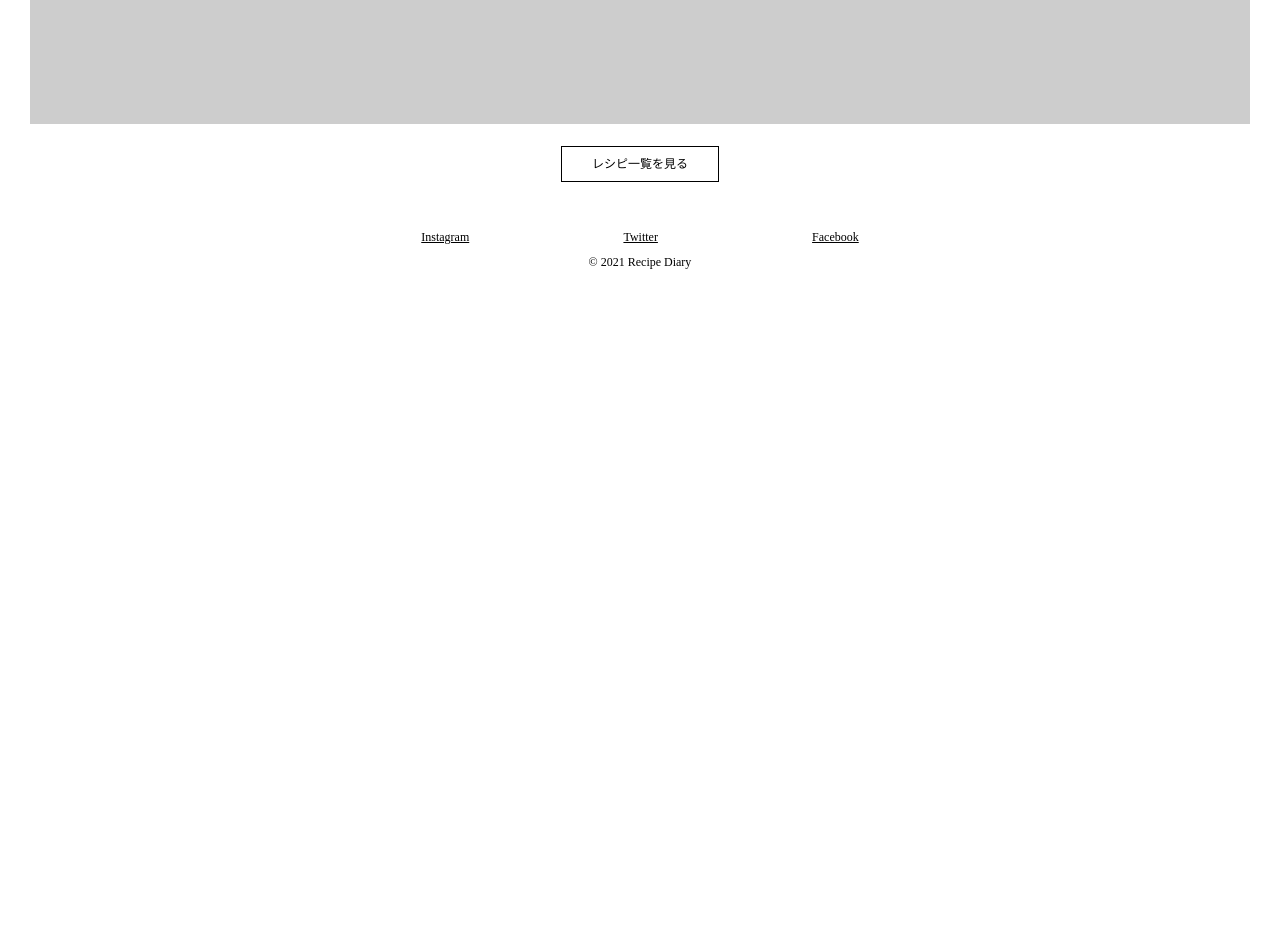
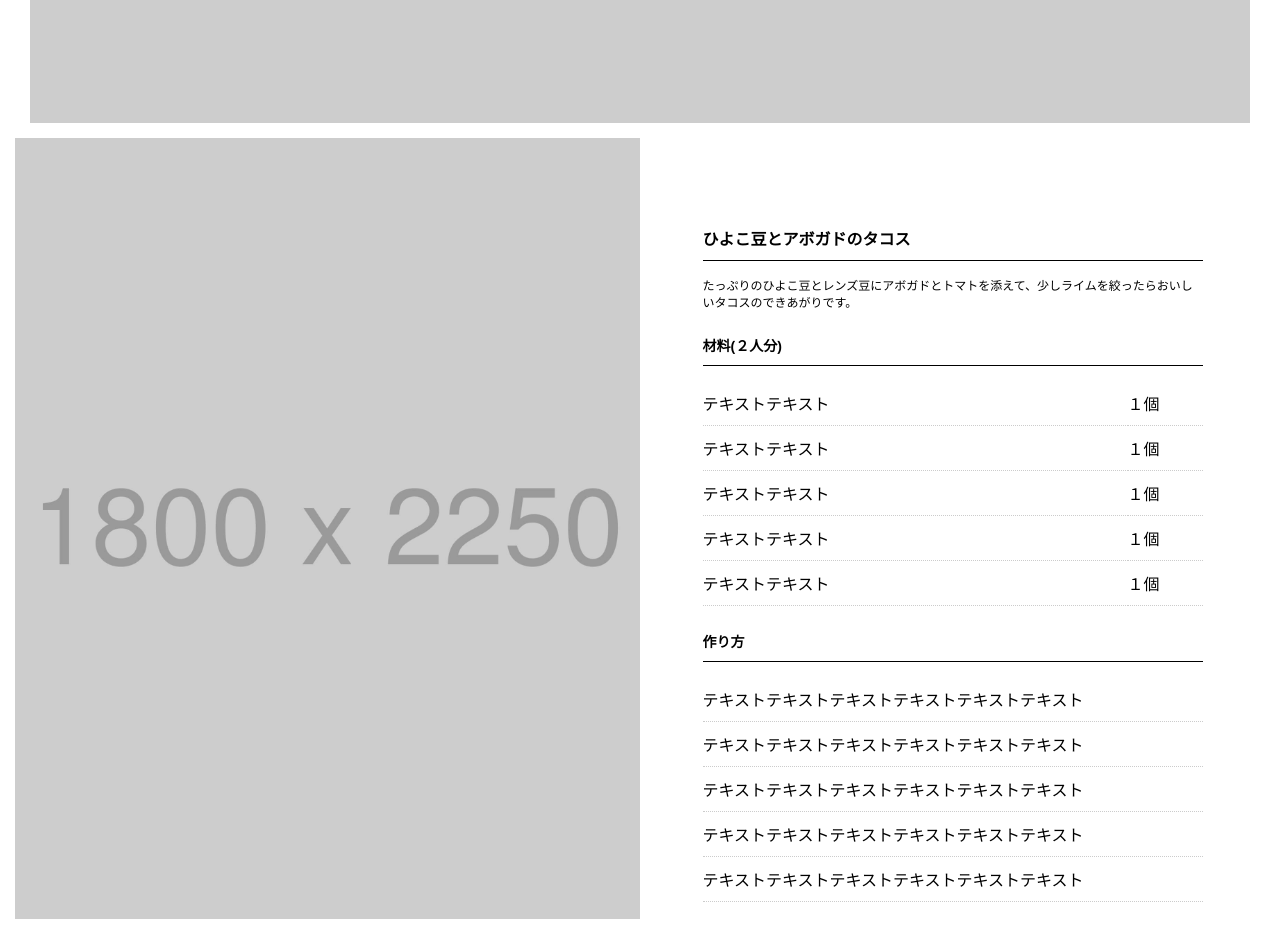
Before and after one commit to TakafumiJoko/Recipe, a plain HTML site: page index.html in a window 1280 px wide. Shown: the part 1387-2320 px from the top of the page. Before the commit the page ends 1687 px from the top, so only its background shows below. Drawn offline with Linux system fonts and the light colour scheme; some packages are replaced by stand-ins of ours.

Commit message:
Add recipe2

```diff
--- a/index.html
+++ b/index.html
@@ -13,15 +13,50 @@
     <div id="mainvisual">
       <img src="img/mainvisual.jpg" alt="">
     </div>
+
     <div id="copy">
       <h1>Recipe Diary</h1>
       <p>テキストテキストテキストテキストテキストテキストテキストテキストテキストテキストテキストテキストテキストテキストテキストテキスト</p>
     </div>
+
     <ul id="contents">
       <li class="content"><img src="img/recipe1.jpg"></li>
       <li class="content"><img src="img/recipe2.jpg"></li>
       <li class="content"><img src="img/recipe3.jpg"></li>
     </ul>
+
+    <div class="flex">
+      <div class="item">
+        <img src="img/recipe.jpg" alt="レシピ">
+      </div>
+
+      <div class="item text">
+        <h1>ひよこ豆とアボガドのタコス</h1>
+        <p>たっぷりのひよこ豆とレンズ豆にアボガドとトマトを添えて、少しライムを絞ったらおいしいタコスのできあがりです。</p>
+        <h2>材料(２人分)</h2>
+        <dl class="ingredient-list">
+          <dt>テキストテキスト</dt>
+          <dd>１個</dd>
+          <dt>テキストテキスト</dt>
+          <dd>１個</dd>
+          <dt>テキストテキスト</dt>
+          <dd>１個</dd>
+          <dt>テキストテキスト</dt>
+          <dd>１個</dd>
+          <dt>テキストテキスト</dt>
+          <dd>１個</dd>
+        </dl>
+        <h2>作り方</h2>
+        <ol class="step-list">
+          <li>テキストテキストテキストテキストテキストテキスト</li>
+          <li>テキストテキストテキストテキストテキストテキスト</li>
+          <li>テキストテキストテキストテキストテキストテキスト</li>
+          <li>テキストテキストテキストテキストテキストテキスト</li>
+          <li>テキストテキストテキストテキストテキストテキスト</li>
+        </ol>
+      </div>
+    </div>
+
     <div id="link">
       <a href="#">レシピ一覧を見る</a>
     </div>
--- a/style.css
+++ b/style.css
@@ -1,11 +1,23 @@
 @charset "utf-8";
 
+* {
+  font-family: "Helvetica Neue", Arial, "Hiragino Sans", Meiryo, sans-serif;
+}
+
+html {
+  font-size: 100%;
+}
+
 h1 {
-  font-size: 16px;
+  font-size: 1rem;
+}
+
+h2, h3 {
+  font-size: 0.875rem;
 }
 
 a, p {
-  font-size: 12px;
+  font-size: 0.75rem;
 }
 
 a {
@@ -67,6 +79,65 @@ main {
   }
 }
 
+.flex {
+  display: flex;
+}
+
+.item {
+  width: 50%;
+}
+
+@media (max-width: 834px) {
+  .flex {
+    flex-direction: column;
+  }
+
+  .item {
+    width: 100%;
+  }
+}
+
+.item img {
+  width: 100%;
+}
+
+.text {
+  padding: 5%;
+}
+
+.text h1,
+.text h2 {
+  margin-top: 25px;
+  border-bottom: 1px solid black;
+  padding-bottom: 10px;
+}
+
+.text p,
+.ingredient-list,
+.step-list {
+  margin-top: 15px;
+}
+
+.ingredient-list {
+  display: flex;
+  flex-wrap: wrap;
+}
+
+.ingredient-list dt {
+  width: 85%;
+}
+
+.ingredient-list dd {
+  width: 15%;
+}
+
+.ingredient-list dt,
+.ingredient-list dd,
+.step-list li {
+  border-bottom: 1px dotted #ccc;
+  padding: 10px 0;
+}
+
 #link {
   margin: 30px 15px;
   text-align: center;
```
Also changed, not shown: img/recipe.jpg (added).
